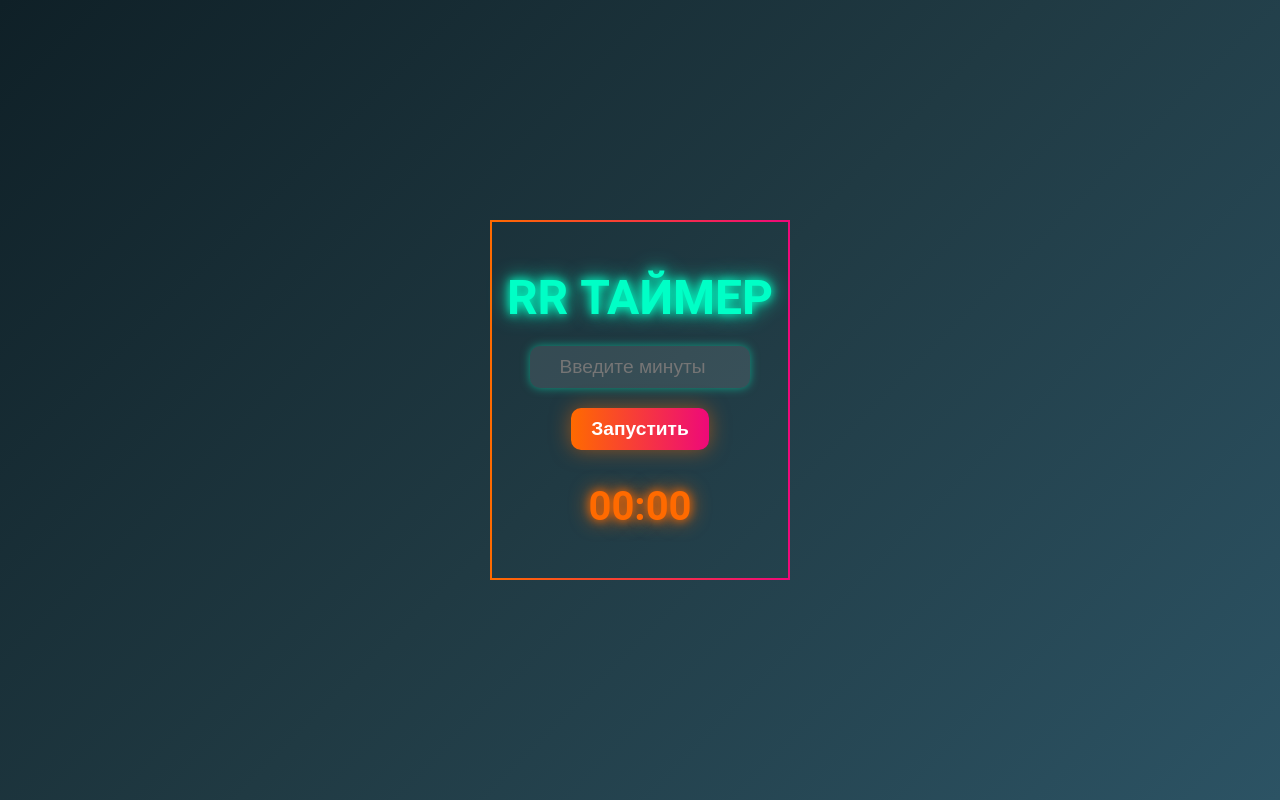
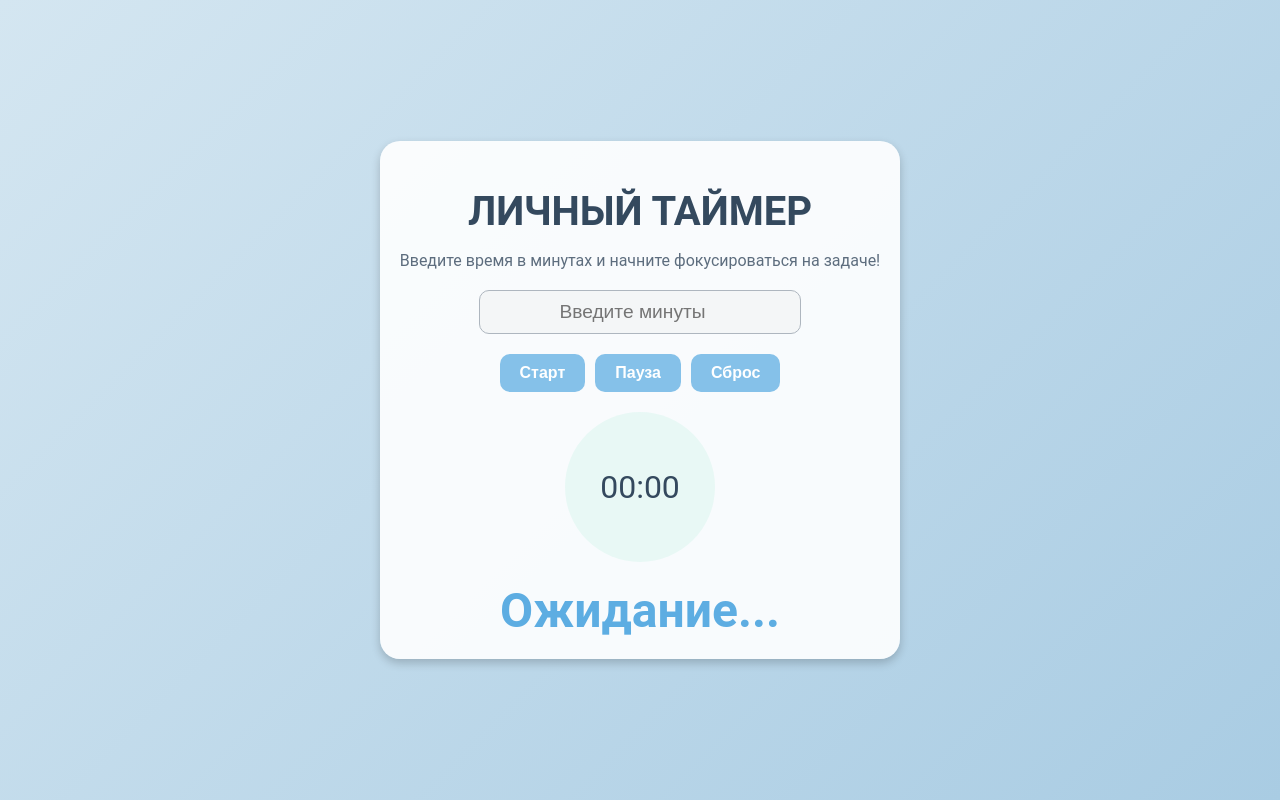
Before and after one commit to Aacimm/Miniapp_timer, a Flask app: page / in a window 1280 px wide. Run offline with Flask 3, Linux system fonts and the light colour scheme.

Commit message:
update UI

```diff
--- a/templates/index.html
+++ b/templates/index.html
@@ -3,7 +3,7 @@
 <head>
     <meta charset="UTF-8">
     <meta name="viewport" content="width=device-width, initial-scale=1.0">
-    <title>Web3 Таймер</title>
+    <title>Удобный Таймер</title>
     <style>
         body {
             margin: 0;
@@ -13,111 +13,166 @@
             align-items: center;
             justify-content: center;
             height: 100vh;
-            background: linear-gradient(135deg, #0f2027, #203a43, #2c5364);
+            background: linear-gradient(135deg, #d4e6f1, #a9cce3);
             font-family: 'Roboto', sans-serif;
-            color: #ffffff;
-            overflow: hidden;
+            color: #2c3e50;
+            text-align: center;
+        }
+
+        .container {
+            padding: 20px;
+            background: rgba(255, 255, 255, 0.9);
+            border-radius: 20px;
+            box-shadow: 0 4px 10px rgba(0, 0, 0, 0.2);
         }
 
         h1 {
-            font-size: 3rem;
+            font-size: 2.5rem;
+            margin-bottom: 10px;
             text-transform: uppercase;
-            color: #00ffc6;
-            text-shadow: 0 0 10px #00ffc6, 0 0 20px #00ffc6;
+            color: #34495e;
+        }
+
+        p {
+            font-size: 1rem;
             margin-bottom: 20px;
+            color: #5d6d7e;
         }
 
         input[type="number"] {
-            width: 200px;
+            width: 80%;
+            max-width: 300px;
             padding: 10px;
-            border: none;
+            border: 1px solid #aeb6bf;
             border-radius: 10px;
             font-size: 1.2rem;
             text-align: center;
-            background: rgba(255, 255, 255, 0.1);
-            color: #ffffff;
-            box-shadow: 0 0 10px rgba(0, 255, 198, 0.5);
+            background: #f4f6f7;
+            color: #2c3e50;
             outline: none;
             margin-bottom: 20px;
         }
 
+        .buttons {
+            display: flex;
+            justify-content: center;
+            gap: 10px;
+        }
+
         button {
             padding: 10px 20px;
-            font-size: 1.2rem;
+            font-size: 1rem;
             font-weight: bold;
             color: #ffffff;
-            background: linear-gradient(90deg, #ff6a00, #ee0979);
+            background: #85c1e9;
             border: none;
             border-radius: 10px;
             cursor: pointer;
-            transition: all 0.3s ease;
-            box-shadow: 0 0 20px rgba(255, 106, 0, 0.5);
+            transition: transform 0.3s, box-shadow 0.3s;
         }
 
         button:hover {
             transform: scale(1.1);
-            box-shadow: 0 0 30px rgba(255, 106, 0, 0.8);
+            box-shadow: 0 4px 10px rgba(133, 193, 233, 0.8);
         }
 
         #timer-display {
-            font-size: 2.5rem;
+            font-size: 3rem;
             font-weight: bold;
-            color: #ff6a00;
-            text-shadow: 0 0 10px #ff6a00, 0 0 20px #ff6a00;
+            margin-top: 20px;
+            color: #5dade2;
         }
 
-        .neon-border {
-            border: 2px solid;
-            border-image-slice: 1;
-            border-width: 2px;
-            border-image-source: linear-gradient(90deg, #ff6a00, #ee0979);
-            padding: 15px;
-            border-radius: 15px;
+        .progress-circle {
+            width: 150px;
+            height: 150px;
+            border-radius: 50%;
+            background: conic-gradient(#5dade2 0%, #e8f8f5 0%);
+            margin: 20px auto;
+            display: flex;
+            align-items: center;
+            justify-content: center;
         }
 
-        @keyframes backgroundMove {
-            0% {
-                background-position: 0 0;
-            }
-            100% {
-                background-position: 100% 100%;
-            }
+        .progress-circle span {
+            font-size: 2rem;
+            color: #34495e;
         }
     </style>
 </head>
 <body>
-    <div class="neon-border" align="center">
-        <h1>RR Таймер</h1>
-        <input type="number" id="minutes" placeholder="Введите минуты"> <br>
-        <button id="start">Запустить</button>
-        <h2 id="timer-display" align="center">00:00</h2>
+    <div class="container">
+        <h1>Личный Таймер</h1>
+        <p>Введите время в минутах и начните фокусироваться на задаче!</p>
+        <input type="number" id="minutes" placeholder="Введите минуты">
+        <div class="buttons">
+            <button id="start">Старт</button>
+            <button id="pause">Пауза</button>
+            <button id="reset">Сброс</button>
+        </div>
+        <div class="progress-circle">
+            <span id="time">00:00</span>
+        </div>
+        <div id="timer-display">Ожидание...</div>
     </div>
 
     <script>
         let timer;
+        let remainingTime;
+        let isPaused = false;
 
-        document.getElementById('start').addEventListener('click', () => {
+        const startButton = document.getElementById('start');
+        const pauseButton = document.getElementById('pause');
+        const resetButton = document.getElementById('reset');
+        const timeDisplay = document.getElementById('time');
+        const timerDisplay = document.getElementById('timer-display');
+
+        startButton.addEventListener('click', () => {
             const minutes = parseInt(document.getElementById('minutes').value);
             if (isNaN(minutes) || minutes <= 0) {
-                alert("Введите количество минут!");
+                alert("Введите корректное время!");
                 return;
             }
 
-            const endTime = Date.now() + minutes * 60 * 1000;
+            if (!isPaused) {
+                remainingTime = minutes * 60 * 1000;
+            }
+
+            const endTime = Date.now() + remainingTime;
             clearInterval(timer);
 
             timer = setInterval(() => {
-                const remainingTime = endTime - Date.now();
-                if (remainingTime <= 0) {
+                const currentTime = endTime - Date.now();
+                remainingTime = currentTime;
+
+                if (currentTime <= 0) {
                     clearInterval(timer);
-                    document.getElementById('timer-display').textContent = "Время вышло!";
-                } else {
-                    const mins = Math.floor(remainingTime / 1000 / 60);
-                    const secs = Math.floor((remainingTime / 1000) % 60);
-                    document.getElementById('timer-display').textContent =
-                        `${mins}:${secs < 10 ? '0' : ''}${secs}`;
+                    timeDisplay.textContent = "00:00";
+                    timerDisplay.textContent = "Время вышло!";
+                    return;
                 }
+
+                const mins = Math.floor(currentTime / 1000 / 60);
+                const secs = Math.floor((currentTime / 1000) % 60);
+                timeDisplay.textContent = `${mins}:${secs < 10 ? '0' : ''}${secs}`;
             }, 1000);
+
+            timerDisplay.textContent = "Таймер запущен!";
+            isPaused = false;
+        });
+
+        pauseButton.addEventListener('click', () => {
+            clearInterval(timer);
+            timerDisplay.textContent = "Таймер на паузе.";
+            isPaused = true;
+        });
+
+        resetButton.addEventListener('click', () => {
+            clearInterval(timer);
+            timeDisplay.textContent = "00:00";
+            timerDisplay.textContent = "Ожидание...";
+            document.getElementById('minutes').value = '';
+            isPaused = false;
         });
     </script>
 </body>
```
